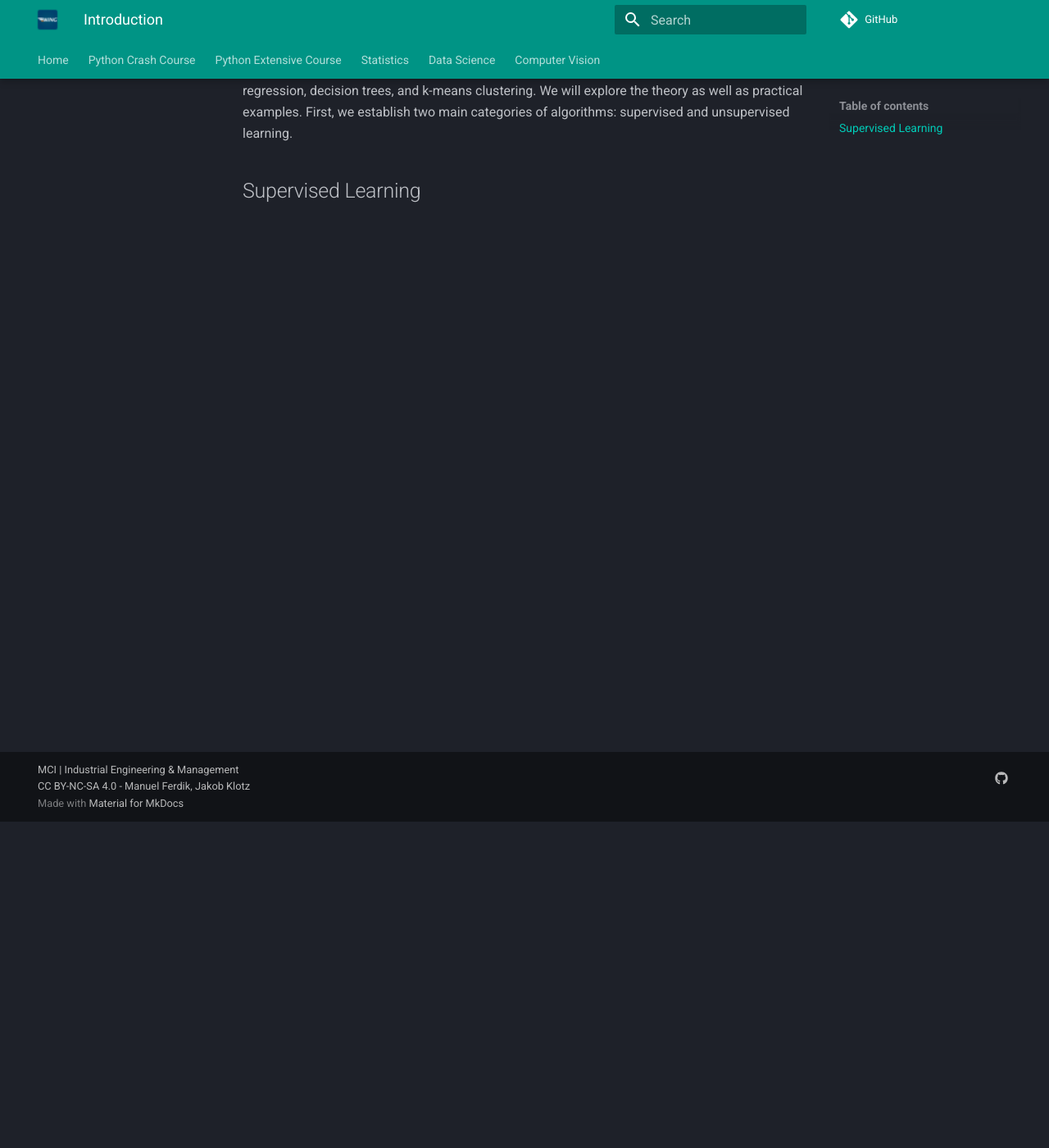
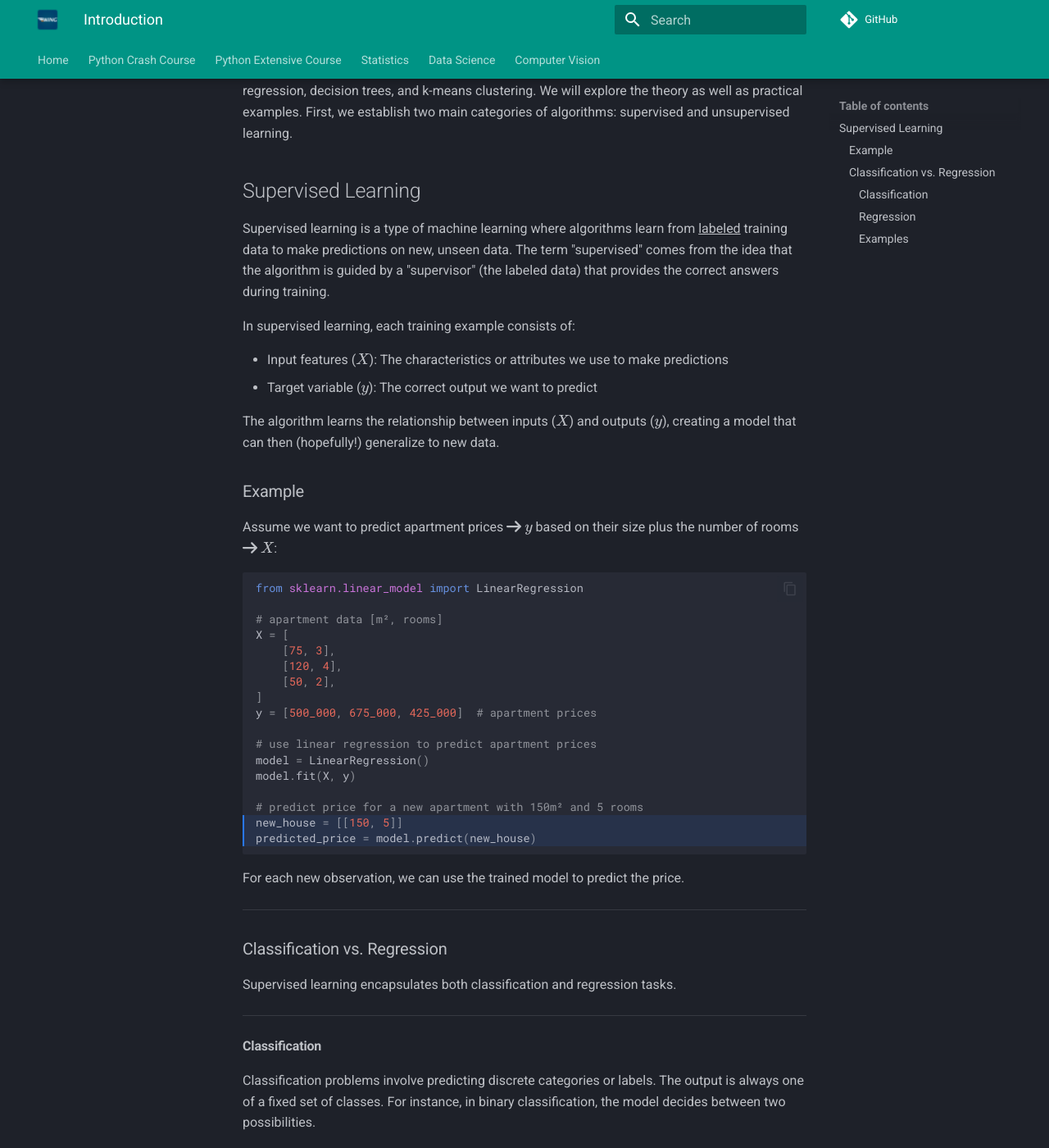
Before and after one commit to mciwing/mciwing.github.io, an MkDocs documentation site: the page built from docs/data-science/algorithms/index.md, in a window 1280 px wide and 1400 px high, scrolled down 398 px. Shown: the whole window at 82% size. Built offline with MkDocs 1.6.1 and Material for MkDocs 9.7.7, drawn with Linux system fonts in a browser that asks for light colours; comment, search, counter and statistics services are not loaded; some of the changed text lies outside the part shown.

Commit message:
docs: section on Supervised Learning (Data Science) #68

````diff
--- a/docs/data-science/algorithms/index.md
+++ b/docs/data-science/algorithms/index.md
@@ -18,3 +18,116 @@ First, we establish two main categories of algorithms: supervised and
 unsupervised learning.
 
 ## Supervised Learning
+
+Supervised learning is a type of machine learning where algorithms learn from
+^^labeled^^ training data to make predictions on new, unseen data. The term
+"supervised" comes from the idea that the algorithm is guided by a
+"supervisor" (the labeled data) that provides the correct answers during
+training.
+
+In supervised learning, each training example consists of:
+
+- Input features (\(X\)): The characteristics or attributes we use to make
+    predictions
+- Target variable (\(y\)): The correct output we want to predict
+
+The algorithm learns the relationship between inputs (\(X\)) and outputs
+(\(y\)), creating a model that can then (hopefully!) generalize to new data.
+
+### Example
+
+Assume we want to predict apartment prices :fontawesome-solid-arrow-right:
+\(y\) based on their size plus the number of rooms
+:fontawesome-solid-arrow-right: \(X\):
+
+```python hl_lines="16 17"
+from sklearn.linear_model import LinearRegression
+
+# apartment data [m², rooms]
+X = [
+    [75, 3],
+    [120, 4],
+    [50, 2],
+]
+y = [500_000, 675_000, 425_000]  # apartment prices
+
+# use linear regression to predict apartment prices
+model = LinearRegression()
+model.fit(X, y)
+
+# predict price for a new apartment with 150m² and 5 rooms
+new_house = [[150, 5]]
+predicted_price = model.predict(new_house)
+```
+
+For each new observation, we can use the trained model to predict the price.
+
+---
+
+### Classification vs. Regression
+
+Supervised learning encapsulates both classification and regression tasks.
+
+---
+
+#### Classification
+
+Classification problems involve predicting discrete categories or labels. The
+output is always one of a fixed set of classes. For instance, in binary
+classification, the model decides between two possibilities.
+
+For example, the Portuguese retail bank data can be used to predict
+whether a customer would subscribe to a term deposit. The target variable is
+binary: yes or no.
+
+On the other hand, multiclass classification handles three or more categories
+(like classifying animals in photos :fontawesome-solid-arrow-right: dog,
+cat, dolphin, tiger, elephant, etc.).
+
+---
+
+#### Regression
+
+Regression problems, on the other hand, predict continuous numerical values.
+Instead of categorizing inputs into classes, regression models estimate a
+numerical value along a continuous spectrum. These models work by finding
+patterns in the data to estimate a mathematical function that best describes
+the relationship between inputs and the target variable.
+
+---
+
+#### Examples
+
+
+<div class="grid cards" markdown>
+
+-   __Classification__
+
+    ---
+    Predicting a ^^categorical^^ target variable:
+
+    - Spam or not spam
+    - Fraudulent or legitimate transaction
+    - Medical diagnosis (disease or no disease)
+    - Sentiment analysis of text (positive, negative, neutral)
+    - Image classification (cat, dog, dolphin, etc.)
+    - ...
+
+-   __Regression__
+
+    ---
+    Predicting a ^^continuous^^ target variable:
+
+    - Apartment prices (like in the toy example above)
+    - Temperature
+    - Sales revenue
+    - ...
+
+</div>
+
+???+ info
+
+    No matter if you're dealing with a classification or regression task, the
+    key to successful supervised learning lies in having high-quality labeled
+    data and selecting appropriate features that have predictive power for the
+    target variable.
````
